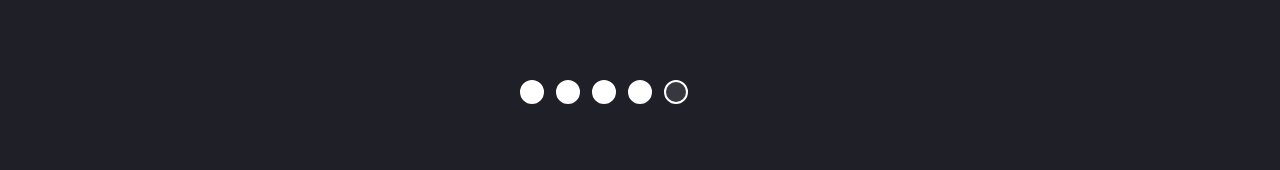
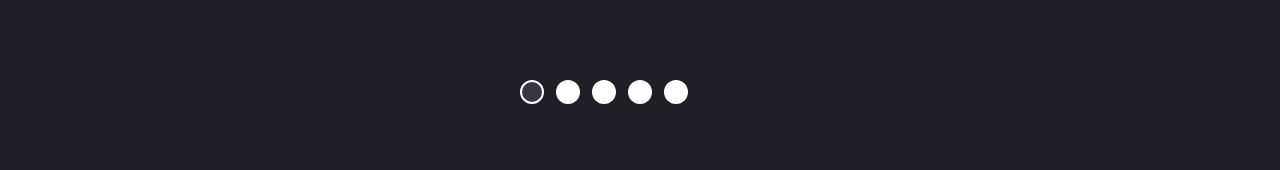
Before and after one commit to Amorimsl/Sprint-1, a plain HTML site: page index.html in a window 1280 px wide. Shown: the part 1748-1918 px from the top of the page. Drawn offline with Linux system fonts and the light colour scheme.

Commit message:
mudança pro slider começa com checkedbox marcado

```diff
--- a/index.html
+++ b/index.html
@@ -409,10 +409,10 @@
       </div>
       <div class="checkboxes">
         <input class="input-boxes" name="radio-btn" type="radio" id="slide1" checked >
-        <input class="input-boxes"  name="radio-btn" type="radio" id="slide2"checked  >
-        <input class="input-boxes" name="radio-btn" type="radio" id="slide3"  checked >
-        <input class="input-boxes"  name="radio-btn" type="radio" id="slide4" checked>
-        <input class="input-boxes"  name="radio-btn" type="radio" id="slide5" checked>
+        <input class="input-boxes"  name="radio-btn" type="radio" id="slide2"  >
+        <input class="input-boxes" name="radio-btn" type="radio" id="slide3"   >
+        <input class="input-boxes"  name="radio-btn" type="radio" id="slide4" >
+        <input class="input-boxes"  name="radio-btn" type="radio" id="slide5" >
       </div>
     </div>
 
```
